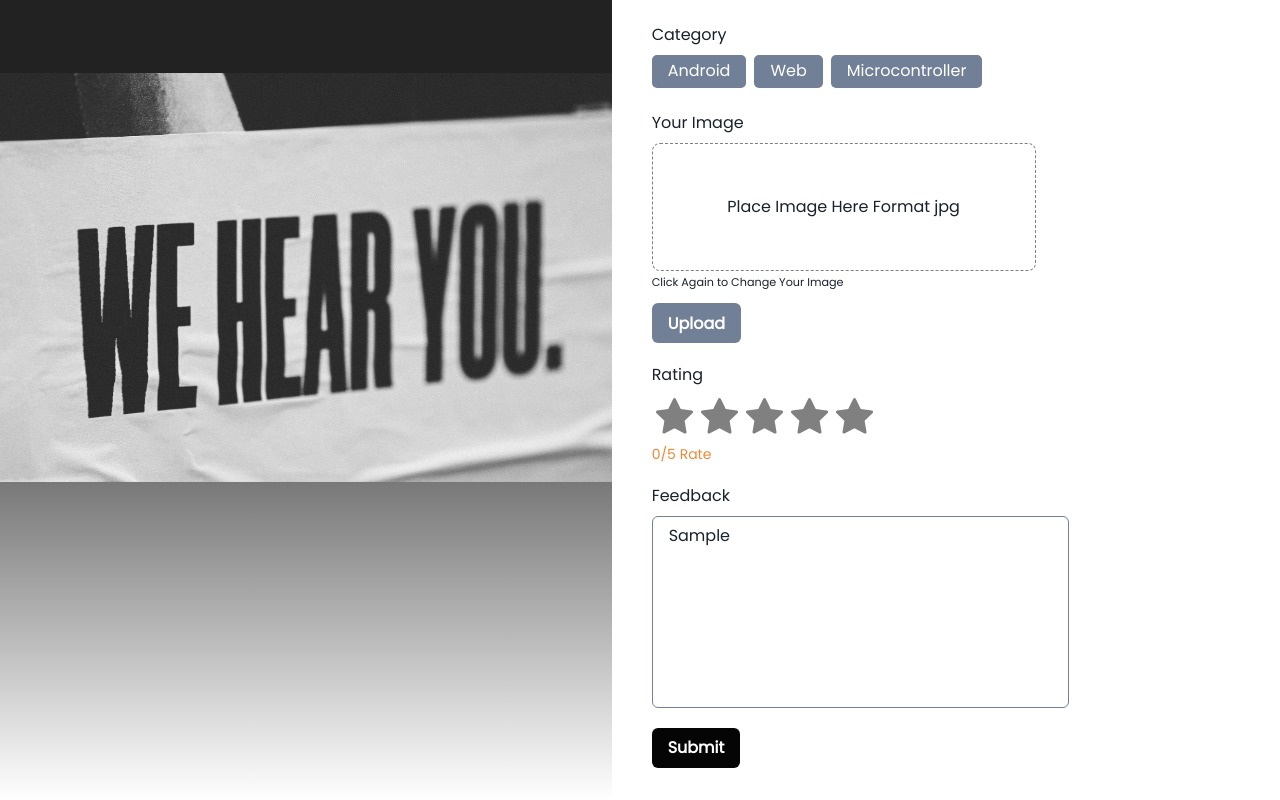
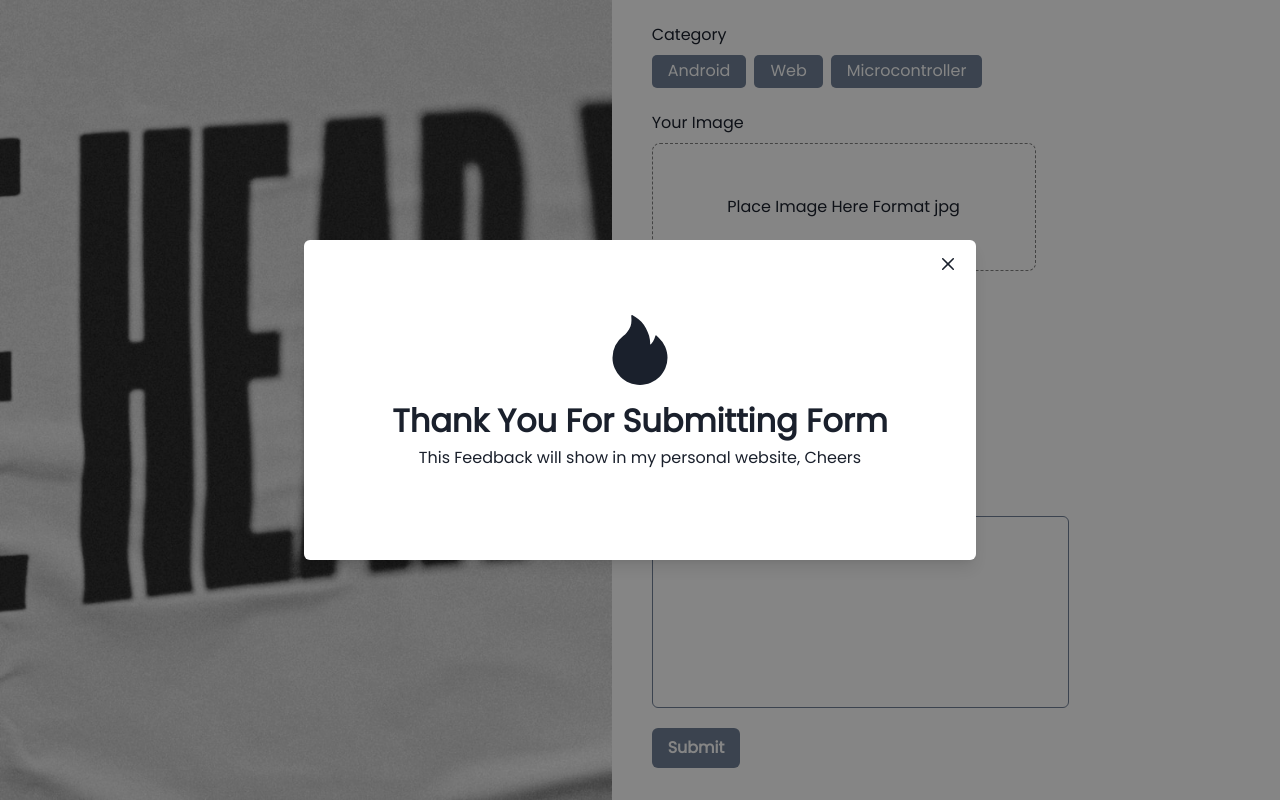
Before and after one commit to alfattahdicky/testimonial-feedback, a React (Vite) app: page / in a window 1280 px wide. Both pictures are taken after typing "Sample", "Sample" into the empty fields and a click on the button "Submit". Shown: the part 244-1044 px from the top of the page. Built offline with nearby package versions, Linux system fonts and the light colour scheme.

Commit message:
Create Modal After Submitting

```diff
--- a/src/components/Form/Form.jsx
+++ b/src/components/Form/Form.jsx
@@ -1,14 +1,22 @@
-import { Button, FormControl, FormLabel, Input, Stack } from "@chakra-ui/react";
+import {
+  Button,
+  FormControl,
+  FormLabel,
+  Input,
+  Stack,
+  useDisclosure,
+} from "@chakra-ui/react";
 import { useRef } from "react";
 import ButtonForm from "./ButtonForm";
 import Category from "./Category";
 import Feedback from "./Feedback";
 import HeaderForm from "./HeaderForm";
 import ImageUpload from "./ImageUpload";
+import ModalForm from "./ModalForm";
 import Rating from "./Rating";
 
 const Form = () => {
-
+  const { isOpen, onOpen, onClose } = useDisclosure();
   return (
     <Stack
       ml={{ base: "1.2rem", md: "2.5rem" }}
@@ -31,7 +39,13 @@ const Form = () => {
         <ImageUpload />
         <Rating />
         <Feedback />
-        <ButtonForm type="submit" mt="1.2rem" text="Submit" />
+        <ButtonForm
+          type="submit"
+          mt="1.2rem"
+          text="Submit"
+          handleClick={onOpen}
+        />
+        <ModalForm isOpen={isOpen} onClose={onClose} />
       </FormControl>
     </Stack>
   );
--- /dev/null
+++ b/src/components/Form/ModalForm.jsx
@@ -0,0 +1,44 @@
+import {
+  Heading,
+  IconButton,
+  Modal,
+  ModalBody,
+  ModalCloseButton,
+  ModalContent,
+  ModalOverlay,
+  Text,
+  Box,
+} from "@chakra-ui/react";
+import { AiFillFire } from "react-icons/ai";
+
+const ModalForm = ({ isOpen, onClose }) => {
+  return (
+    <Modal isOpen={isOpen} onClose={onClose} isCentered size="2xl">
+      <ModalOverlay />
+      <ModalContent h="20rem">
+        <ModalCloseButton />
+        <ModalBody
+          textAlign="center"
+          display="flex"
+          justifyContent="center"
+          alignItems="center"
+          flexDirection="column"
+        >
+          <IconButton
+            icon={<AiFillFire />}
+            bgColor="transparent"
+            fontSize="5rem"
+          />
+          <Box mt="2rem">
+            <Heading as="h1" fontWeight="bold" fontSize="2rem">
+              Thank You For Submitting Form
+            </Heading>
+            <Text mt="0.4rem">This Feedback will show in my personal website, Cheers</Text>
+          </Box>
+        </ModalBody>
+      </ModalContent>
+    </Modal>
+  );
+};
+
+export default ModalForm;
--- a/src/components/Hero.jsx
+++ b/src/components/Hero.jsx
@@ -5,7 +5,7 @@ const Hero = () => {
   return (
     <Image
       src="/feedback.jpg"
-      objectFit="contain"
+      objectFit="cover"
       objectPosition="center"
       width={{ base: "100%", md: "100%" }}
       minHeight={{ base: "50vh", md: "100vh" }}
```
Also changed, not shown: 1 other file (tests, documents, lock files or other folders).
